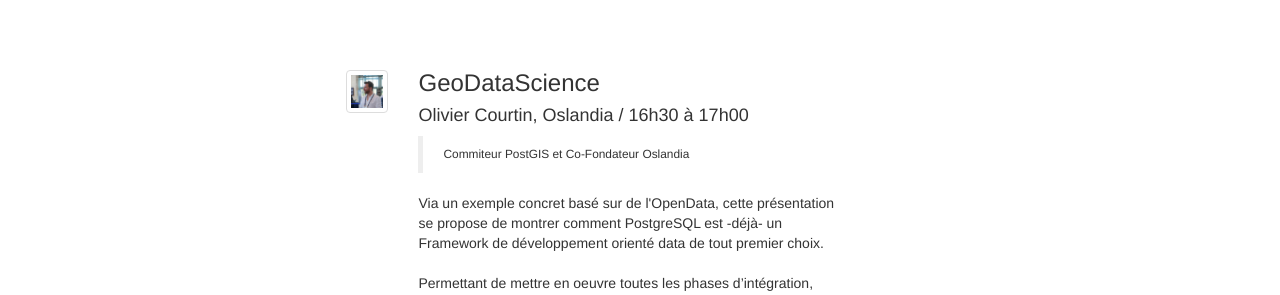
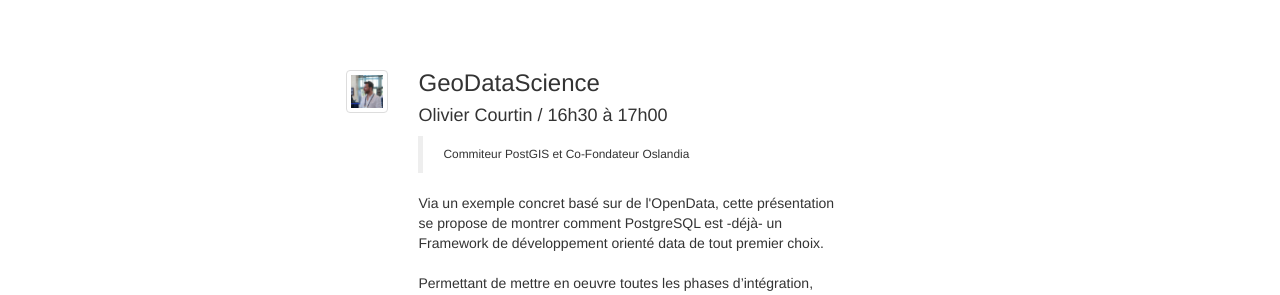
Before and after one commit to postgresqlfr/2024.pgday.fr, a Jekyll site: the page built from programme.html, in a window 1280 px wide and 900 px high, scrolled down 3853 px. Shown: the part 155-450 px from the top of the window. Built offline with Jekyll 4.4.1, drawn with Linux system fonts in a browser that asks for light colours; Markdown is read by kramdown in place of the engine named in the settings.

Commit message:
Update Olivier's company in talk summary

```diff
--- a/programme.html
+++ b/programme.html
@@ -340,7 +340,7 @@
         <h3>GeoDataScience
           <!-- <a alt="Télécharger le support" href="slides/"><i class="glyphicon glyphicon-download"></i></a> -->
         </h3>
-        <h4>Olivier Courtin, Oslandia / 16h30 à 17h00</h4>
+        <h4>Olivier Courtin / 16h30 à 17h00</h4>
         <p>
         <blockquote class="small">
           Commiteur PostGIS et Co-Fondateur Oslandia
```
